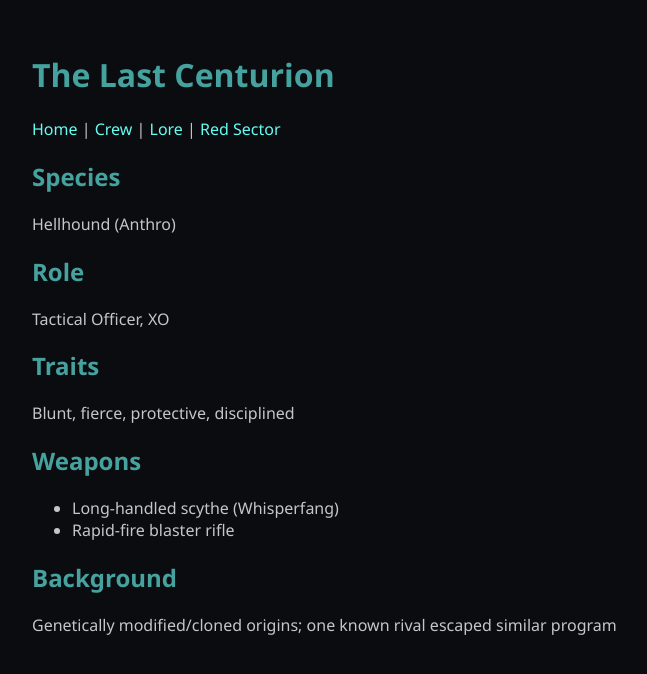
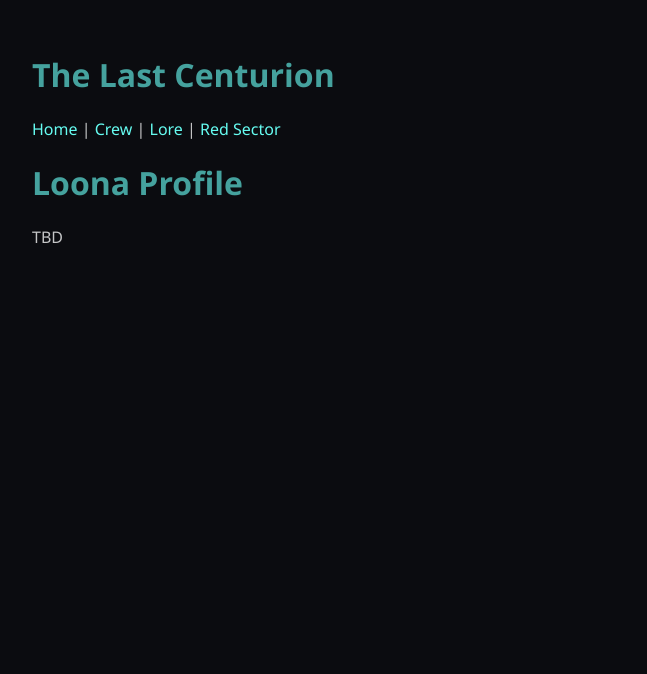
Before and after one commit to fionayyc/last-centurion, a Jekyll site: the page built from crew/loona.md, in a window 1280 px wide. Shown: the top 674 px of the page, without its empty margins (208-855 px from the left). Built offline with Jekyll 4.4.1, drawn with Linux system fonts in a browser that asks for light colours; our own code applies the rules of GitHub Pages for plain Markdown files.

Commit message:
Add files via upload

```diff
--- a/crew/loona.md
+++ b/crew/loona.md
@@ -1,20 +1,3 @@
----
-title: Loona
-layout: default
----
+# Loona Profile
 
-## Species
-Hellhound (Anthro)
-
-## Role
-Tactical Officer, XO
-
-## Traits
-Blunt, fierce, protective, disciplined
-
-## Weapons
-- Long-handled scythe (Whisperfang)
-- Rapid-fire blaster rifle
-
-## Background
-Genetically modified/cloned origins; one known rival escaped similar program
+TBD
```
Also changed, not shown: crew/caylee.md (added, +3 -0 lines), crew/dash.md (added, +3 -0 lines), crew/derrian.md (added, +3 -0 lines), crew/eve.md (+2 -15 lines), crew/seraphim.md (added, +3 -0 lines), crew/sierra.md (+2 -18 lines).
